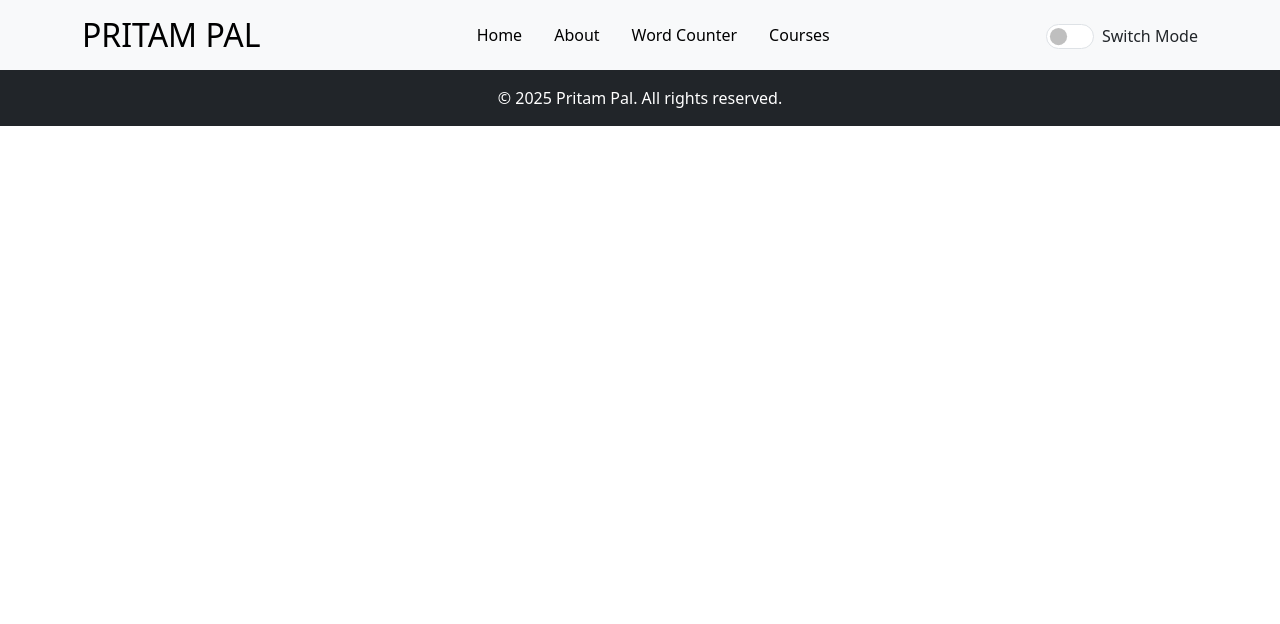
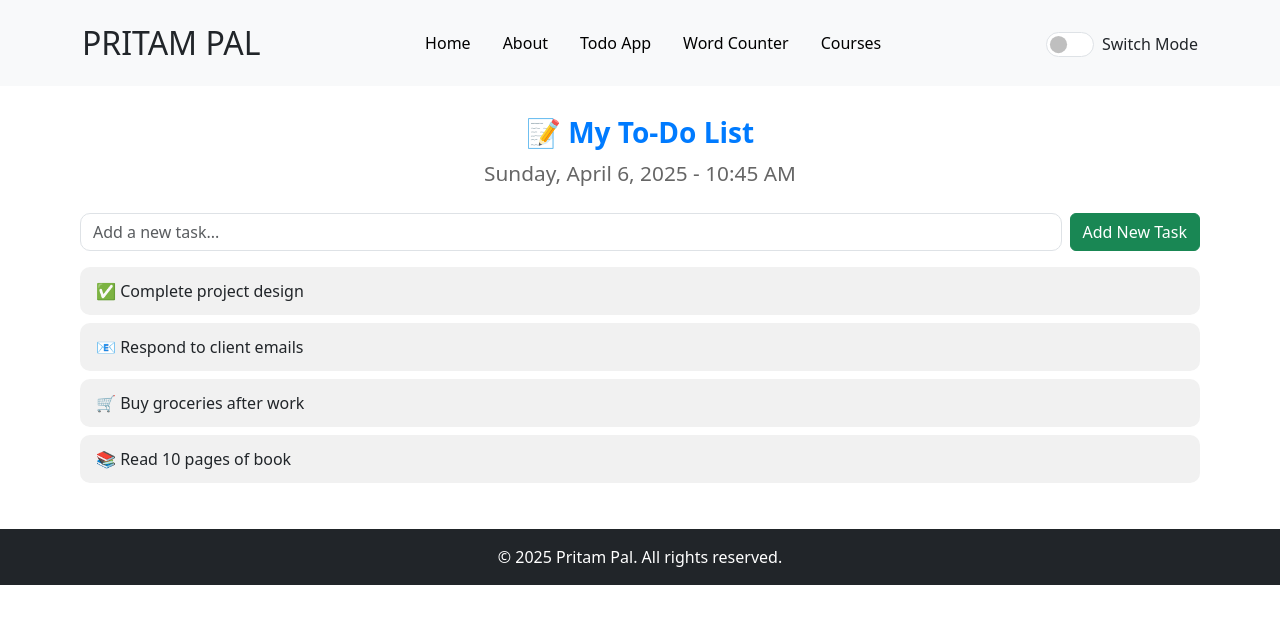
Before and after one commit to Pritampal29/Wordcounter-React, a React (Vite) app: page /todos in a window 1280 px wide. Shown: the top 624 px of the page. Built offline with nearby package versions, Linux system fonts and the light colour scheme.

Commit message:
Add files via upload

```diff
--- a/index.html
+++ b/index.html
@@ -12,6 +12,8 @@
 <body>
   <div id="root"></div>
   <script type="module" src="/src/main.jsx"></script>
+  <script src="https://cdn.jsdelivr.net/npm/bootstrap@5.3.2/dist/js/bootstrap.bundle.min.js" defer></script>
+  <link rel="stylesheet" href="https://cdn.jsdelivr.net/npm/bootstrap-icons@1.10.5/font/bootstrap-icons.css" />
 </body>
 
 </html>
--- a/src/App.css
+++ b/src/App.css
@@ -2,6 +2,10 @@
 .footer {
   background: #f8f9fa;
   padding: 15px 0;
+}
+
+#mobileMenu {
+  width: 270px;
 }
 .dark-mode .header,
 .dark-mode .footer {
@@ -141,3 +145,57 @@
   color: #fff;
   border-radius: 6px;
 }
+
+/* Todo Page Css */
+
+.todo-box {
+  width: 100%;
+  padding: 30px 10px;
+}
+
+.todo-title {
+  text-align: center;
+  font-weight: bold;
+  color: #007bff;
+}
+
+.date-time {
+  text-align: center;
+  font-size: 1.3rem;
+  color: #666;
+  margin-bottom: 1.5rem;
+}
+
+.todo-input {
+  display: flex;
+  gap: 0.5rem;
+  margin-bottom: 1rem;
+}
+
+.todo-input input {
+  flex: 1;
+  border-radius: 10px;
+}
+
+.todo-list {
+  list-style-type: none;
+  padding: 0;
+}
+
+.todo-list li {
+  background: #f1f1f1;
+  padding: 0.75rem 1rem;
+  border-radius: 10px;
+  margin-bottom: 0.5rem;
+  font-size: 1rem;
+}
+
+@media (max-width: 576px) {
+  .todo-box {
+    padding: 1.2rem;
+  }
+
+  .todo-title {
+    font-size: 1.5rem;
+  }
+}
--- a/src/App.jsx
+++ b/src/App.jsx
@@ -7,6 +7,7 @@ import Courses from "./components/Courses";
 import Footer from "./components/Footer";
 import WordCounter from "./components/WordCounter";
 import { BrowserRouter as Router, Routes, Route } from "react-router-dom";
+import Todos from "./components/Todos";
 
 function App() {
   return (
@@ -16,6 +17,7 @@ function App() {
         <Routes>
           <Route path="/" element={<Home />} />
           <Route path="/about" element={<About />} />
+          <Route path="/todos" element={<Todos />} />
           <Route path="/word-counter" element={<WordCounter />} />
           <Route path="/courses" element={<Courses />} />
         </Routes>
--- a/src/components/Header.jsx
+++ b/src/components/Header.jsx
@@ -4,11 +4,25 @@ import { Link } from "react-router-dom";
 const Header = () => {
   return (
     <header className="header bg-light text-dark">
-      <div className="container d-flex justify-content-between align-items-center">
-        <Link to="/">
+      <div className="container d-flex justify-content-between align-items-center py-2">
+        {/* Logo */}
+        <Link to="/" className="text-decoration-none text-dark">
           <h2 className="m-0">PRITAM PAL</h2>
         </Link>
-        <nav>
+
+        {/* Toggle button for mobile */}
+        <button
+          className="btn d-md-none"
+          type="button"
+          data-bs-toggle="offcanvas"
+          data-bs-target="#mobileMenu"
+          aria-controls="mobileMenu"
+        >
+          <i className="bi bi-list" style={{ fontSize: "1.5rem" }}></i>
+        </button>
+
+        {/* Desktop Nav */}
+        <nav className="d-none d-md-block">
           <ul className="nav">
             <li className="nav-item">
               <Link to="/" className="nav-link">
@@ -18,6 +32,11 @@ const Header = () => {
             <li className="nav-item">
               <Link to="/about" className="nav-link">
                 About
+              </Link>
+            </li>
+            <li className="nav-item">
+              <Link to="/todos" className="nav-link">
+                Todo App
               </Link>
             </li>
             <li className="nav-item">
@@ -32,7 +51,9 @@ const Header = () => {
             </li>
           </ul>
         </nav>
-        <div className="form-check form-switch">
+
+        {/* Mode Switch */}
+        <div className="form-check form-switch d-none d-md-block">
           <label style={{ marginTop: "4px" }} htmlFor="modeChecker">
             Switch Mode
           </label>
@@ -44,6 +65,84 @@ const Header = () => {
           />
         </div>
       </div>
+
+      {/* Offcanvas Menu for Mobile */}
+      <div
+        className="offcanvas offcanvas-end"
+        tabIndex="-1"
+        id="mobileMenu"
+        aria-labelledby="mobileMenuLabel"
+      >
+        <div className="offcanvas-header">
+          <h5 className="offcanvas-title" id="mobileMenuLabel">
+            PRITAM PAL
+          </h5>
+          <button
+            type="button"
+            className="btn-close"
+            data-bs-dismiss="offcanvas"
+            aria-label="Close"
+          ></button>
+        </div>
+        <div className="offcanvas-body">
+          <ul className="nav flex-column">
+            <li className="nav-item">
+              <Link to="/" className="nav-link" data-bs-dismiss="offcanvas">
+                Home
+              </Link>
+            </li>
+            <li className="nav-item">
+              <Link
+                to="/about"
+                className="nav-link"
+                data-bs-dismiss="offcanvas"
+              >
+                About
+              </Link>
+            </li>
+            <li className="nav-item">
+              <Link
+                to="/todos"
+                className="nav-link"
+                data-bs-dismiss="offcanvas"
+              >
+                Todo App
+              </Link>
+            </li>
+            <li className="nav-item">
+              <Link
+                to="/word-counter"
+                className="nav-link"
+                data-bs-dismiss="offcanvas"
+              >
+                Word Counter
+              </Link>
+            </li>
+            <li className="nav-item">
+              <Link
+                to="/courses"
+                className="nav-link"
+                data-bs-dismiss="offcanvas"
+              >
+                Courses
+              </Link>
+            </li>
+            <li className="nav-item mt-3">
+              <div className="form-check form-switch">
+                <label className="form-check-label" htmlFor="modeCheckerMobile">
+                  Switch Mode
+                </label>
+                <input
+                  className="form-check-input"
+                  type="checkbox"
+                  role="switch"
+                  id="modeCheckerMobile"
+                />
+              </div>
+            </li>
+          </ul>
+        </div>
+      </div>
     </header>
   );
 };
--- /dev/null
+++ b/src/components/Todos.jsx
@@ -0,0 +1,32 @@
+import React from "react";
+
+const Todos = () => {
+  return (
+    <div className="container">
+      <div className="row">
+        <div className="todo-box">
+          <h3 className="todo-title">📝 My To-Do List</h3>
+          <div className="date-time">Sunday, April 6, 2025 - 10:45 AM</div>
+
+          <div className="todo-input">
+            <input
+              type="text"
+              className="form-control"
+              placeholder="Add a new task..."
+            />
+            <button className="btn btn-success">Add New Task</button>
+          </div>
+
+          <ul className="todo-list">
+            <li>✅ Complete project design</li>
+            <li>📧 Respond to client emails</li>
+            <li>🛒 Buy groceries after work</li>
+            <li>📚 Read 10 pages of book</li>
+          </ul>
+        </div>
+      </div>
+    </div>
+  );
+};
+
+export default Todos;
```
Also changed, not shown: src/api/CourseData.json (line endings or trailing spaces), src/components/About.jsx (line endings or trailing spaces), src/components/Courses.jsx (line endings or trailing spaces), src/components/Footer.jsx (line endings or trailing spaces), src/components/Home.jsx (line endings or trailing spaces), src/components/SingleCourses.jsx (line endings or trailing spaces), src/components/WordCounter.jsx (line endings or trailing spaces), 1 other file (tests, documents, lock files or other folders).
